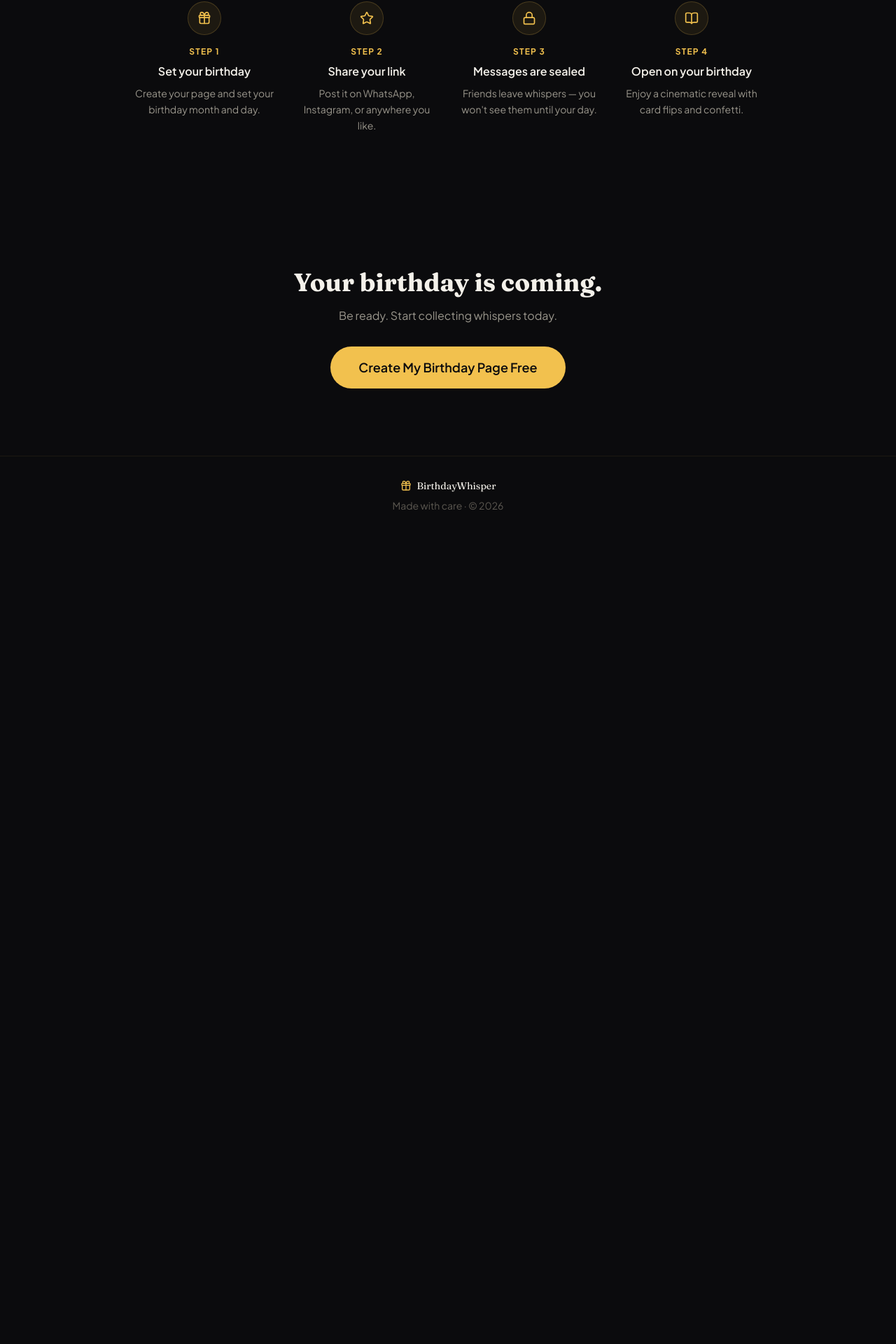
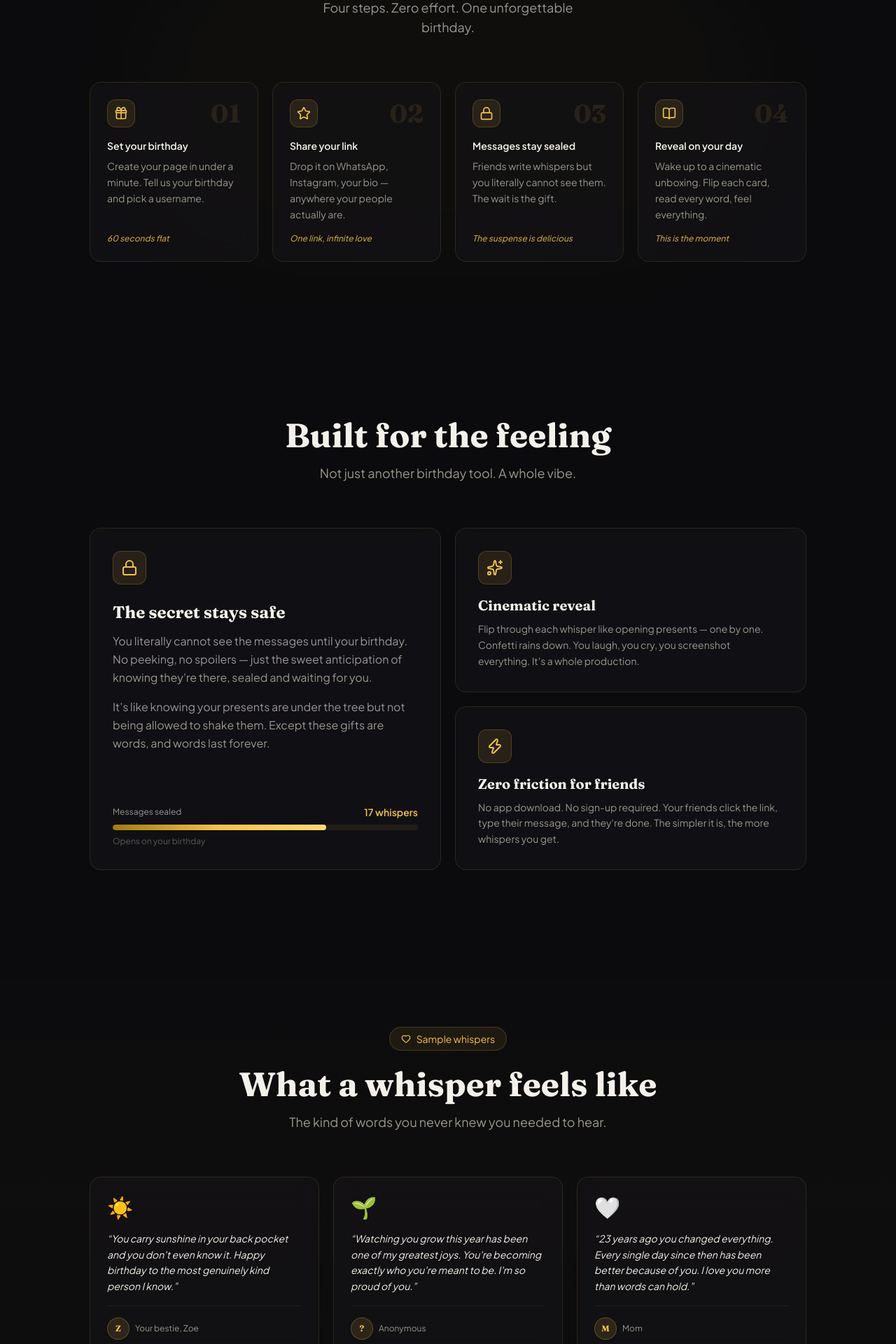
Before and after one commit to Afrimann/birthdaywhisper, a Next.js app: page / in a window 1280 px wide. Shown: the part 1170-3090 px from the top of the page at 70% size. Before the commit the page ends 1934 px from the top, so only its background shows below. Built offline with nearby package versions, Linux system fonts and the light colour scheme; no server answers.

Commit message:
Enhance Landing Page with updated content and visuals for better user engagement

```diff
--- a/app/page.tsx
+++ b/app/page.tsx
@@ -1,5 +1,5 @@
 import Link from "next/link";
-import { Gift, Star, Lock, BookOpen, Sparkles, LayoutDashboard } from "lucide-react";
+import { Gift, Star, Lock, BookOpen, Sparkles, LayoutDashboard, Heart, Zap } from "lucide-react";
 import { auth } from "@clerk/nextjs/server";
 import LandingNav from "./_components/LandingNav";
 
@@ -110,28 +110,200 @@ export default async function LandingPage() {
         </div>
       </section>
 
+      {/* Thin divider glow */}
+      <div className="h-px bg-gradient-to-r from-transparent via-[rgba(242,193,78,0.15)] to-transparent" />
+
       {/* How it works */}
-      <section id="how-it-works" className="py-24 px-6">
-        <div className="max-w-4xl mx-auto">
-          <h2 className="font-fraunces text-4xl font-bold text-center text-cream mb-4">
-            How it works
-          </h2>
-          <p className="text-stone text-center mb-16">Ready in under a minute.</p>
+      <section id="how-it-works" className="py-28 px-6 relative">
+        <div className="absolute top-1/2 left-1/2 -translate-x-1/2 -translate-y-1/2 w-[900px] h-[500px] bg-[rgba(242,193,78,0.02)] rounded-full blur-3xl pointer-events-none" />
 
-          <div className="grid md:grid-cols-4 gap-8">
+        <div className="max-w-5xl mx-auto relative z-10">
+          <div className="text-center mb-16">
+            <div className="inline-flex items-center gap-2 bg-[rgba(242,193,78,0.08)] border border-[rgba(242,193,78,0.2)] text-gold text-sm px-4 py-1.5 rounded-full mb-6">
+              <Sparkles className="w-3.5 h-3.5" />
+              <span>Simple by design</span>
+            </div>
+            <h2 className="font-fraunces text-4xl md:text-5xl font-bold text-cream mb-4">
+              How it works
+            </h2>
+            <p className="text-stone text-lg max-w-sm mx-auto">
+              Four steps. Zero effort. One unforgettable birthday.
+            </p>
+          </div>
+
+          <div className="grid md:grid-cols-4 gap-5">
             {[
-              { step: "1", icon: Gift,     title: "Set your birthday",      desc: "Create your page and set your birthday month and day." },
-              { step: "2", icon: Star,     title: "Share your link",        desc: "Post it on WhatsApp, Instagram, or anywhere you like." },
-              { step: "3", icon: Lock,     title: "Messages are sealed",    desc: "Friends leave whispers — you won't see them until your day." },
-              { step: "4", icon: BookOpen, title: "Open on your birthday",  desc: "Enjoy a cinematic reveal with card flips and confetti." },
-            ].map(({ step, icon: Icon, title, desc }) => (
-              <div key={step} className="text-center">
-                <div className="w-12 h-12 rounded-full bg-[rgba(242,193,78,0.08)] border border-[rgba(242,193,78,0.2)] flex items-center justify-center mx-auto mb-4">
-                  <Icon className="w-5 h-5 text-gold" />
+              {
+                step: "01",
+                icon: Gift,
+                title: "Set your birthday",
+                desc: "Create your page in under a minute. Tell us your birthday and pick a username.",
+                accent: "60 seconds flat",
+              },
+              {
+                step: "02",
+                icon: Star,
+                title: "Share your link",
+                desc: "Drop it on WhatsApp, Instagram, your bio — anywhere your people actually are.",
+                accent: "One link, infinite love",
+              },
+              {
+                step: "03",
+                icon: Lock,
+                title: "Messages stay sealed",
+                desc: "Friends write whispers but you literally cannot see them. The wait is the gift.",
+                accent: "The suspense is delicious",
+              },
+              {
+                step: "04",
+                icon: BookOpen,
+                title: "Reveal on your day",
+                desc: "Wake up to a cinematic unboxing. Flip each card, read every word, feel everything.",
+                accent: "This is the moment",
+              },
+            ].map(({ step, icon: Icon, title, desc, accent }) => (
+              <div
+                key={step}
+                className="glass rounded-2xl p-6 flex flex-col gap-4 hover:border-[rgba(242,193,78,0.28)] transition-all duration-300 group"
+              >
+                <div className="flex items-start justify-between">
+                  <div className="w-10 h-10 rounded-xl bg-[rgba(242,193,78,0.1)] border border-[rgba(242,193,78,0.2)] flex items-center justify-center group-hover:bg-[rgba(242,193,78,0.16)] transition-colors">
+                    <Icon className="w-5 h-5 text-gold" />
+                  </div>
+                  <span className="font-fraunces text-4xl font-bold text-[rgba(242,193,78,0.1)] group-hover:text-[rgba(242,193,78,0.2)] transition-colors select-none">
+                    {step}
+                  </span>
                 </div>
-                <div className="text-gold text-xs font-bold mb-2 tracking-widest">STEP {step}</div>
-                <h3 className="text-cream font-semibold mb-2">{title}</h3>
-                <p className="text-stone text-sm leading-relaxed">{desc}</p>
+                <div>
+                  <h3 className="text-cream font-semibold mb-2 text-sm">{title}</h3>
+                  <p className="text-stone text-sm leading-relaxed">{desc}</p>
+                </div>
+                <p className="text-gold text-xs font-medium mt-auto italic opacity-80">{accent}</p>
+              </div>
+            ))}
+          </div>
+        </div>
+      </section>
+
+      {/* Features / Why BirthdayWhisper */}
+      <section className="py-28 px-6 relative">
+        <div className="max-w-5xl mx-auto">
+          <div className="text-center mb-16">
+            <h2 className="font-fraunces text-4xl md:text-5xl font-bold text-cream mb-4">
+              Built for the feeling
+            </h2>
+            <p className="text-stone text-lg">Not just another birthday tool. A whole vibe.</p>
+          </div>
+
+          <div className="grid md:grid-cols-2 gap-5">
+            {/* Tall card — The secret */}
+            <div className="glass rounded-2xl p-8 md:row-span-2 flex flex-col">
+              <div className="w-12 h-12 rounded-xl bg-[rgba(242,193,78,0.1)] border border-[rgba(242,193,78,0.2)] flex items-center justify-center mb-6">
+                <Lock className="w-6 h-6 text-gold" />
+              </div>
+              <h3 className="font-fraunces text-2xl font-bold text-cream mb-3">
+                The secret stays safe
+              </h3>
+              <p className="text-stone leading-relaxed mb-4">
+                You literally cannot see the messages until your birthday. No peeking, no spoilers —
+                just the sweet anticipation of knowing they&apos;re there, sealed and waiting for you.
+              </p>
+              <p className="text-stone leading-relaxed">
+                It&apos;s like knowing your presents are under the tree but not being allowed to shake them.
+                Except these gifts are words, and words last forever.
+              </p>
+              <div className="mt-auto pt-8">
+                <div className="flex items-center justify-between mb-2">
+                  <span className="text-stone text-xs">Messages sealed</span>
+                  <span className="text-gold text-sm font-semibold">17 whispers</span>
+                </div>
+                <div className="h-2 rounded-full bg-[rgba(242,193,78,0.08)] overflow-hidden">
+                  <div className="h-full w-[70%] rounded-full bg-gradient-to-r from-[#A07D0C] via-[#F2C14E] to-[#FFD874]" />
+                </div>
+                <p className="text-ghost text-xs mt-2">Opens on your birthday</p>
+              </div>
+            </div>
+
+            {/* Cinematic reveal */}
+            <div className="glass rounded-2xl p-8">
+              <div className="w-12 h-12 rounded-xl bg-[rgba(242,193,78,0.1)] border border-[rgba(242,193,78,0.2)] flex items-center justify-center mb-4">
+                <Sparkles className="w-6 h-6 text-gold" />
+              </div>
+              <h3 className="font-fraunces text-xl font-bold text-cream mb-2">Cinematic reveal</h3>
+              <p className="text-stone text-sm leading-relaxed">
+                Flip through each whisper like opening presents — one by one. Confetti rains down.
+                You laugh, you cry, you screenshot everything. It&apos;s a whole production.
+              </p>
+            </div>
+
+            {/* Zero friction */}
+            <div className="glass rounded-2xl p-8">
+              <div className="w-12 h-12 rounded-xl bg-[rgba(242,193,78,0.1)] border border-[rgba(242,193,78,0.2)] flex items-center justify-center mb-4">
+                <Zap className="w-6 h-6 text-gold" />
+              </div>
+              <h3 className="font-fraunces text-xl font-bold text-cream mb-2">
+                Zero friction for friends
+              </h3>
+              <p className="text-stone text-sm leading-relaxed">
+                No app download. No sign-up required. Your friends click the link, type their message,
+                and they&apos;re done. The simpler it is, the more whispers you get.
+              </p>
+            </div>
+          </div>
+        </div>
+      </section>
+
+      {/* Sample Whispers */}
+      <section className="py-28 px-6 relative overflow-hidden">
+        <div className="absolute inset-0 bg-gradient-to-b from-transparent via-[rgba(242,193,78,0.015)] to-transparent pointer-events-none" />
+
+        <div className="max-w-5xl mx-auto relative z-10">
+          <div className="text-center mb-16">
+            <div className="inline-flex items-center gap-2 bg-[rgba(242,193,78,0.08)] border border-[rgba(242,193,78,0.2)] text-gold text-sm px-4 py-1.5 rounded-full mb-6">
+              <Heart className="w-3.5 h-3.5" />
+              <span>Sample whispers</span>
+            </div>
+            <h2 className="font-fraunces text-4xl md:text-5xl font-bold text-cream mb-4">
+              What a whisper feels like
+            </h2>
+            <p className="text-stone text-lg">The kind of words you never knew you needed to hear.</p>
+          </div>
+
+          <div className="grid md:grid-cols-3 gap-5">
+            {[
+              {
+                from: "Your bestie, Zoe",
+                initial: "Z",
+                msg: "You carry sunshine in your back pocket and you don't even know it. Happy birthday to the most genuinely kind person I know.",
+                emoji: "☀️",
+              },
+              {
+                from: "Anonymous",
+                initial: "?",
+                msg: "Watching you grow this year has been one of my greatest joys. You're becoming exactly who you're meant to be. I'm so proud of you.",
+                emoji: "🌱",
+              },
+              {
+                from: "Mom",
+                initial: "M",
+                msg: "23 years ago you changed everything. Every single day since then has been better because of you. I love you more than words can hold.",
+                emoji: "🤍",
+              },
+            ].map(({ from, initial, msg, emoji }) => (
+              <div
+                key={from}
+                className="glass rounded-2xl p-6 flex flex-col gap-4 hover:border-[rgba(242,193,78,0.22)] transition-all duration-300"
+              >
+                <div className="text-3xl">{emoji}</div>
+                <p className="text-cream text-sm leading-relaxed flex-1 italic">
+                  &ldquo;{msg}&rdquo;
+                </p>
+                <div className="flex items-center gap-2 pt-4 border-t border-[rgba(242,193,78,0.08)]">
+                  <div className="w-8 h-8 rounded-full bg-[rgba(242,193,78,0.12)] border border-[rgba(242,193,78,0.25)] flex items-center justify-center text-xs font-bold text-gold font-fraunces flex-shrink-0">
+                    {initial}
+                  </div>
+                  <span className="text-stone text-xs">{from}</span>
+                </div>
               </div>
             ))}
           </div>
@@ -140,29 +312,47 @@ export default async function LandingPage() {
 
       {/* CTA — only show to logged-out visitors */}
       {!isSignedIn && (
-        <section className="py-24 px-6 text-center">
-          <div className="max-w-xl mx-auto">
-            <h2 className="font-fraunces text-4xl font-bold text-cream mb-4">
+        <section className="py-28 px-6 text-center relative">
+          <div className="absolute top-1/2 left-1/2 -translate-x-1/2 -translate-y-1/2 w-[700px] h-[500px] bg-[rgba(242,193,78,0.05)] rounded-full blur-3xl pointer-events-none" />
+
+          <div className="max-w-2xl mx-auto relative z-10">
+            <div className="text-6xl mb-6 animate-float inline-block">🎂</div>
+            <h2 className="font-fraunces text-4xl md:text-6xl font-bold text-cream mb-4">
               Your birthday is coming.
             </h2>
-            <p className="text-stone mb-8">Be ready. Start collecting whispers today.</p>
+            <p className="text-stone text-lg mb-2">Will you let it pass like any other day?</p>
+            <p className="text-gold font-medium text-lg mb-10">Or will you make it unforgettable?</p>
+
             <Link
               href="/sign-up"
-              className="inline-flex items-center justify-center bg-gold hover:bg-gold-bright text-canvas font-semibold px-10 py-4 rounded-full text-lg transition-all hover:shadow-gold min-h-[56px]"
+              className="inline-flex items-center justify-center gap-2 bg-gold hover:bg-gold-bright text-canvas font-semibold px-12 py-4 rounded-full text-lg transition-all hover:shadow-gold min-h-[56px] group"
             >
+              <Gift className="w-5 h-5 group-hover:rotate-12 transition-transform" />
               Create My Birthday Page Free
             </Link>
+
+            <div className="flex flex-wrap items-center justify-center gap-6 mt-10 text-stone text-sm">
+              {["Free forever", "No card required", "Beautiful on mobile"].map((item) => (
+                <div key={item} className="flex items-center gap-2">
+                  <div className="w-4 h-4 rounded-full bg-[rgba(242,193,78,0.15)] flex items-center justify-center">
+                    <div className="w-1.5 h-1.5 rounded-full bg-gold" />
+                  </div>
+                  {item}
+                </div>
+              ))}
+            </div>
           </div>
         </section>
       )}
 
       {/* Footer */}
-      <footer className="border-t border-[rgba(242,193,78,0.08)] py-8 px-6 text-center text-ghost text-sm">
-        <div className="flex items-center justify-center gap-2 mb-2">
+      <footer className="border-t border-[rgba(242,193,78,0.08)] py-12 px-6 text-center">
+        <div className="flex items-center justify-center gap-2 mb-3">
           <Gift className="w-4 h-4 text-gold" />
-          <span className="font-fraunces text-cream">BirthdayWhisper</span>
+          <span className="font-fraunces text-cream text-base font-bold">BirthdayWhisper</span>
         </div>
-        <p>Made with care · &copy; {new Date().getFullYear()}</p>
+        <p className="text-ghost text-sm mb-1">Birthdays worth remembering.</p>
+        <p className="text-ghost text-sm">Made with care · &copy; {new Date().getFullYear()}</p>
       </footer>
     </div>
   );
```
